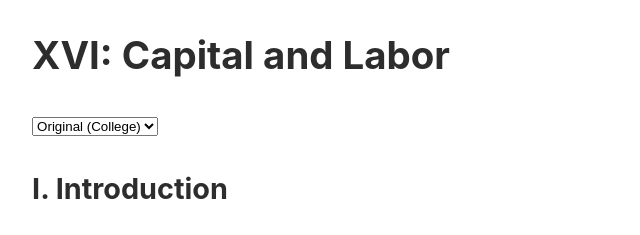
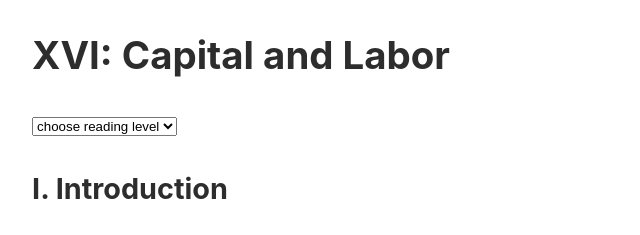
Before and after one commit to matthiaswasser/ayhs, a plain HTML site: page ch16.html in a window 1280 px wide. Shown: the top 235 px of the page, 162-802 px from the left. Drawn offline with Linux system fonts and the light colour scheme.

Commit message:
minor edit

```diff
--- a/ch16.html
+++ b/ch16.html
@@ -9,6 +9,7 @@
 <body>
 	<h1>XVI: Capital and Labor</h1>
 	<select name="reading-level" id="reading-level-select" onchange="window.location.hash=this.value">
+		<option value="n/a">choose reading level</option>
 		<option value="college">Original (College)</option>
 		<option value="9th">9th grade</option>
 	</select>
```
